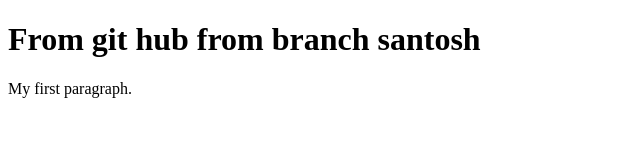
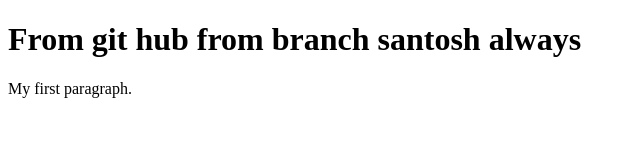
Before and after one commit to santoshmalyala/Shresta, a plain HTML site: page index.html in a window 1280 px wide. Shown: the whole page, without its empty margins (0-640 px from the left). Drawn offline with Linux system fonts and the light colour scheme.

Commit message:
Update index.html

```diff
--- a/index.html
+++ b/index.html
@@ -2,7 +2,7 @@
 <html>
 <body>
 
-<h1>From git hub from branch santosh</h1>
+<h1>From git hub from branch santosh always</h1>
 
 <p>My first paragraph.</p>
 
```
